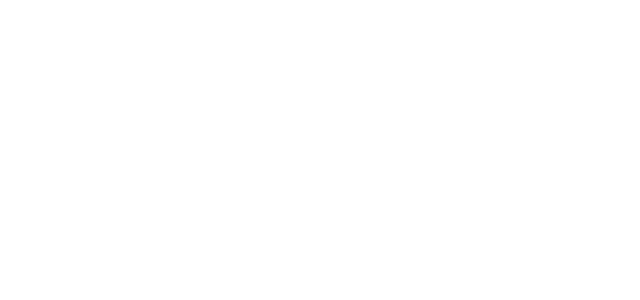
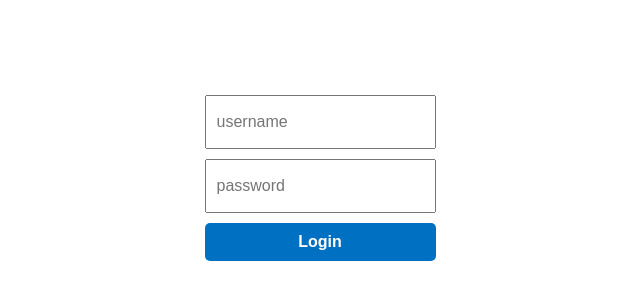
Before and after one commit to ponochovny/booking-app-mern, a React (Create React App) app in the folder client/: page /login in a window 1280 px wide. Before the commit this address had no page. Shown: the part 222-522 px from the top of the page, without its empty margins (320-960 px from the left). Built offline with nearby package versions, Linux system fonts and the light colour scheme.

Commit message:
authContext, login route, fix header search dispatch, started modal with rooms, added rooms list endpoint

```diff
--- a/client/src/App.js
+++ b/client/src/App.js
@@ -2,6 +2,7 @@
 import Home from './pages/home/Home.jsx'
 import List from './pages/list/List.jsx'
 import Hotel from './pages/hotel/Hotel.jsx'
+import Login from './pages/login/Login.jsx'
 
 function App() {
 	return (
@@ -10,6 +11,7 @@
 				<Route path="/" element={<Home />} />
 				<Route path="/hotels" element={<List />} />
 				<Route path="/hotels/:id" element={<Hotel />} />
+				<Route path="/login" element={<Login />} />
 			</Routes>
 		</BrowserRouter>
 	)
--- a/client/src/components/featured/Featured.jsx
+++ b/client/src/components/featured/Featured.jsx
@@ -5,8 +5,6 @@
 	const { data, loading, error } = useFetch(
 		'/hotels/countByCity?cities=berlin,Madrid,London'
 	)
-
-	console.log(data)
 
 	return (
 		<div className="featured">
--- a/client/src/components/header/Header.jsx
+++ b/client/src/components/header/Header.jsx
@@ -13,6 +13,7 @@
 import { useNavigate } from 'react-router-dom'
 import { format } from 'date-fns'
 import { SearchContext } from '../../context/SearchContext'
+import { AuthContext } from '../../context/AuthContext'
 
 const Header = ({ type }) => {
 	const [destination, setDestination] = useState('')
@@ -34,9 +35,9 @@
 	const navigate = useNavigate()
 
 	const { dispatch } = useContext(SearchContext)
+	const { user } = useContext(AuthContext)
 
 	const handleOption = (name, operation) => {
-		dispatch({ type: 'NEW_SEARCH', payload: { destination, dates, options } })
 		setOptions((prev) => {
 			return {
 				...prev,
@@ -51,6 +52,7 @@
 	}
 
 	const handleSearch = () => {
+		dispatch({ type: 'NEW_SEARCH', payload: { destination, dates, options } })
 		navigate('/hotels', { state: { destination, dates, options } })
 	}
 
@@ -92,7 +94,7 @@
 							Get rewarded for your travels - unlock instant saving of 10% or
 							more with a free Lamabooking account
 						</p>
-						<button className="headerBtn">Sign in / Register</button>
+						{!user && <button className="headerBtn">Sign in / Register</button>}
 						<div className="headerSearch">
 							<div className="headerSearchItem">
 								<FontAwesomeIcon icon={faBed} className="headerIcon" />
--- a/client/src/components/navbar/Navbar.jsx
+++ b/client/src/components/navbar/Navbar.jsx
@@ -1,17 +1,25 @@
+import { useContext } from 'react'
 import { Link } from 'react-router-dom'
+import { AuthContext } from '../../context/AuthContext'
 import './Navbar.scss'
 
 const Navbar = () => {
+	const { user } = useContext(AuthContext)
+
 	return (
 		<div className="navbar">
 			<div className="navContainer">
 				<Link to="/" style={{ color: 'inherit', textDecoration: 'none' }}>
 					<span className="logo">ponochovnybooking</span>
 				</Link>
-				<div className="navItems">
-					<button className="navButton">Register</button>
-					<button className="navButton">Login</button>
-				</div>
+				{user ? (
+					user.username
+				) : (
+					<div className="navItems">
+						<button className="navButton">Register</button>
+						<button className="navButton">Login</button>
+					</div>
+				)}
 			</div>
 		</div>
 	)
--- /dev/null
+++ b/client/src/components/reserve/Reserve.jsx
@@ -0,0 +1,19 @@
+import { faCircleXmark } from '@fortawesome/free-solid-svg-icons'
+import { FontAwesomeIcon } from '@fortawesome/react-fontawesome'
+import './Reserve.scss'
+
+const Reserve = ({ setOpen, hotelId }) => {
+	return (
+		<div className="reserve">
+			<div className="rContainer">
+				<FontAwesomeIcon
+					icon={faCircleXmark}
+					className="rClose"
+					onClick={() => setOpen(false)}
+				/>
+			</div>
+		</div>
+	)
+}
+
+export default Reserve
--- a/client/src/context/SearchContext.js
+++ b/client/src/context/SearchContext.js
@@ -1,4 +1,4 @@
-import { createContext, useReducer } from 'react'
+import { createContext, useEffect, useReducer } from 'react'
 
 const INITIAL_STATE = {
 	city: undefined,
@@ -13,6 +13,8 @@
 export const SearchContext = createContext(INITIAL_STATE)
 
 const SearchReducer = (state, action) => {
+	console.log('... search reducer:')
+	console.log(state, action)
 	switch (action.type) {
 		case 'NEW_SEARCH':
 			return action.payload
--- a/client/src/pages/hotel/Hotel.jsx
+++ b/client/src/pages/hotel/Hotel.jsx
@@ -11,19 +11,25 @@
 	faLocationDot,
 } from '@fortawesome/free-solid-svg-icons'
 import { useContext, useState } from 'react'
-import { useLocation } from 'react-router-dom'
+import { useLocation, useNavigate } from 'react-router-dom'
 import useFetch from '../../hooks/useFetch'
 import { SearchContext } from '../../context/SearchContext'
+import { AuthContext } from '../../context/AuthContext'
+import Reserve from '../../components/reserve/Reserve'
 
 const Hotel = () => {
 	const location = useLocation()
+	console.log('... location', location)
 	const id = location.pathname.split('/')[2]
 	const [slideNumber, setSliderNumber] = useState(0)
 	const [open, setOpen] = useState(false)
+	const [openModal, setOpenModal] = useState(false)
 
 	const { data, loading } = useFetch(`/hotels/find/${id}`)
 
 	const { dates, options } = useContext(SearchContext)
+	const { user } = useContext(AuthContext)
+	const navigate = useNavigate()
 
 	const MILLISECONDS_PER_DAY = 1000 * 60 * 60 * 24
 	function dayDifference(date1, date2) {
@@ -49,6 +55,16 @@
 		}
 
 		setSliderNumber(newSlideNumber)
+	}
+
+	const handleClick = () => {
+		if (user) {
+			console.log('... 1')
+			setOpenModal(true)
+		} else {
+			console.log('... 2')
+			navigate('/login')
+		}
 	}
 
 	return (
@@ -126,7 +142,7 @@
 									<b>${days * data.cheapestPrice * options.room}</b> ({days}{' '}
 									nights)
 								</h2>
-								<button>Reserve or Book Now!</button>
+								<button onClick={handleClick}>Reserve or Book Now!</button>
 							</div>
 						</div>
 					</div>
@@ -134,6 +150,7 @@
 					<Footer />
 				</div>
 			)}
+			{openModal && <Reserve setOpen={setOpenModal} hotelId={id} />}
 		</div>
 	)
 }
--- a/client/src/pages/login/Login.jsx
+++ b/client/src/pages/login/Login.jsx
@@ -1,7 +1,59 @@
+import axios from 'axios'
+import { useContext, useState } from 'react'
+import { useNavigate } from 'react-router-dom'
+import { AuthContext } from '../../context/AuthContext'
 import './Login.scss'
 
 const Login = () => {
-	return <div>Login</div>
+	const [credentials, setCredentials] = useState({
+		username: undefined,
+		password: undefined,
+	})
+
+	const { loading, error, dispatch } = useContext(AuthContext)
+
+	const navigate = useNavigate()
+
+	const handleChange = (e) => {
+		setCredentials((prev) => ({ ...prev, [e.target.id]: e.target.value }))
+	}
+
+	const handleClick = async (e) => {
+		e.preventDefault()
+		dispatch({ type: 'LOGIN_START' })
+		try {
+			const res = await axios.post('/auth/login', credentials)
+			dispatch({ type: 'LOGIN_SUCCESS', payload: res.data })
+			navigate('/')
+		} catch (error) {
+			dispatch({ type: 'LOGIN_FAILURE', payload: error.response.data })
+		}
+	}
+
+	return (
+		<div className="login">
+			<div className="lContainer">
+				<input
+					type="text"
+					placeholder="username"
+					id="username"
+					onChange={handleChange}
+					className="lInput"
+				/>
+				<input
+					type="password"
+					placeholder="password"
+					id="password"
+					onChange={handleChange}
+					className="lInput"
+				/>
+				<button disabled={loading} onClick={handleClick} className="lButton">
+					Login
+				</button>
+				{error && <span>{error.message}</span>}
+			</div>
+		</div>
+	)
 }
 
 export default Login
--- a/client/src/pages/login/Login.scss
+++ b/client/src/pages/login/Login.scss
@@ -0,0 +1,31 @@
+.login {
+  height: 100vh;
+  display: flex;
+  align-items: center;
+  justify-content: center;
+}
+.lContainer {
+  display: flex;
+  flex-direction: column;
+  gap: 10px;
+}
+
+.lInput {
+  height: 30px;
+  padding: 10px;
+}
+
+.lButton {
+  border: none;
+  padding: 10px 20px;
+  background-color: #0071c2;
+  color: white;
+  font-weight: bold;
+  cursor: pointer;
+  border-radius: 5px;
+}
+
+.lButton:disabled {
+  background-color: #0071c2;
+  cursor: pointer;
+}
```
Also changed, not shown: client/src/components/reserve/Reserve.scss (added), 2 other files (tests, documents, lock files or other folders).
